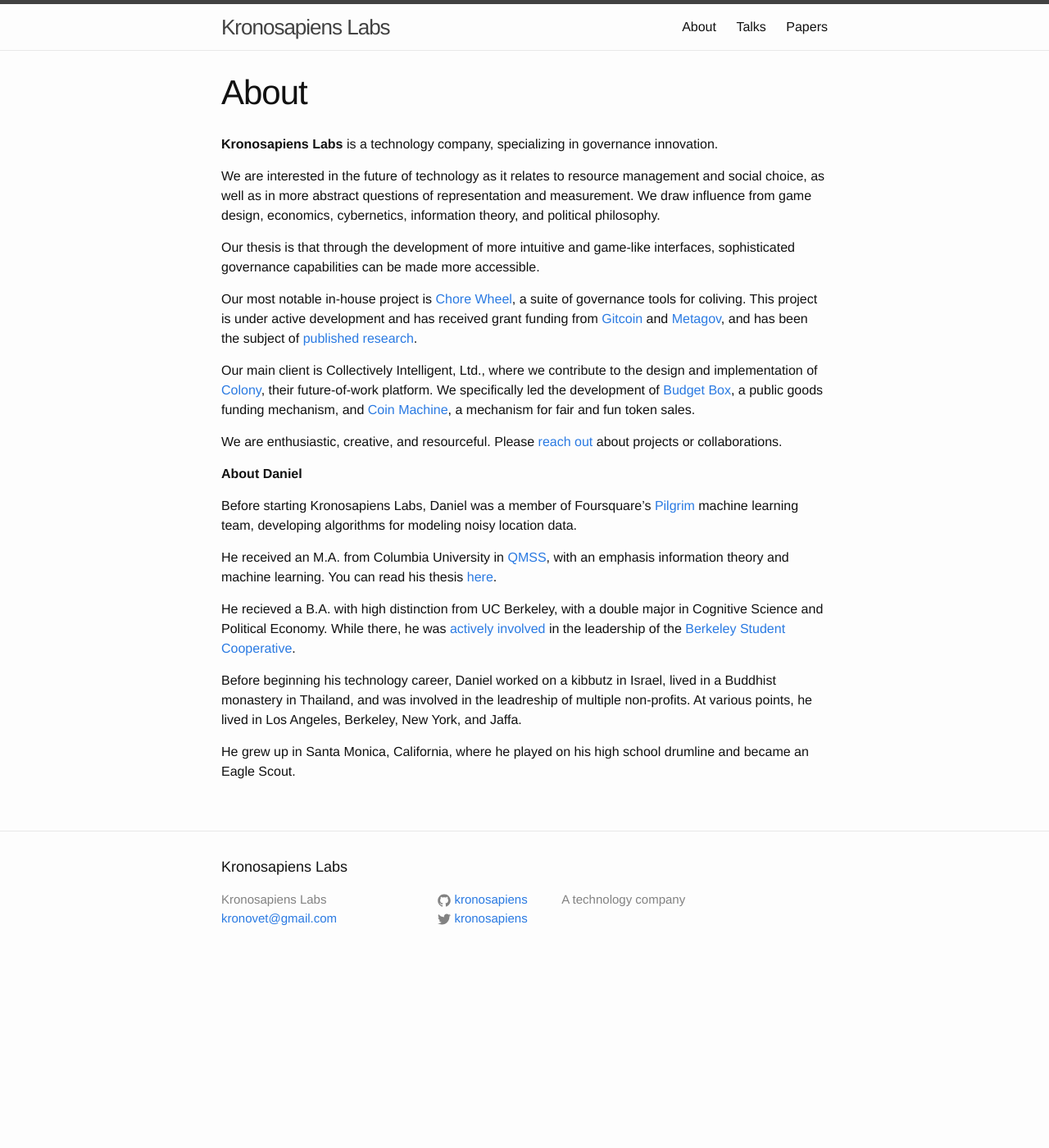
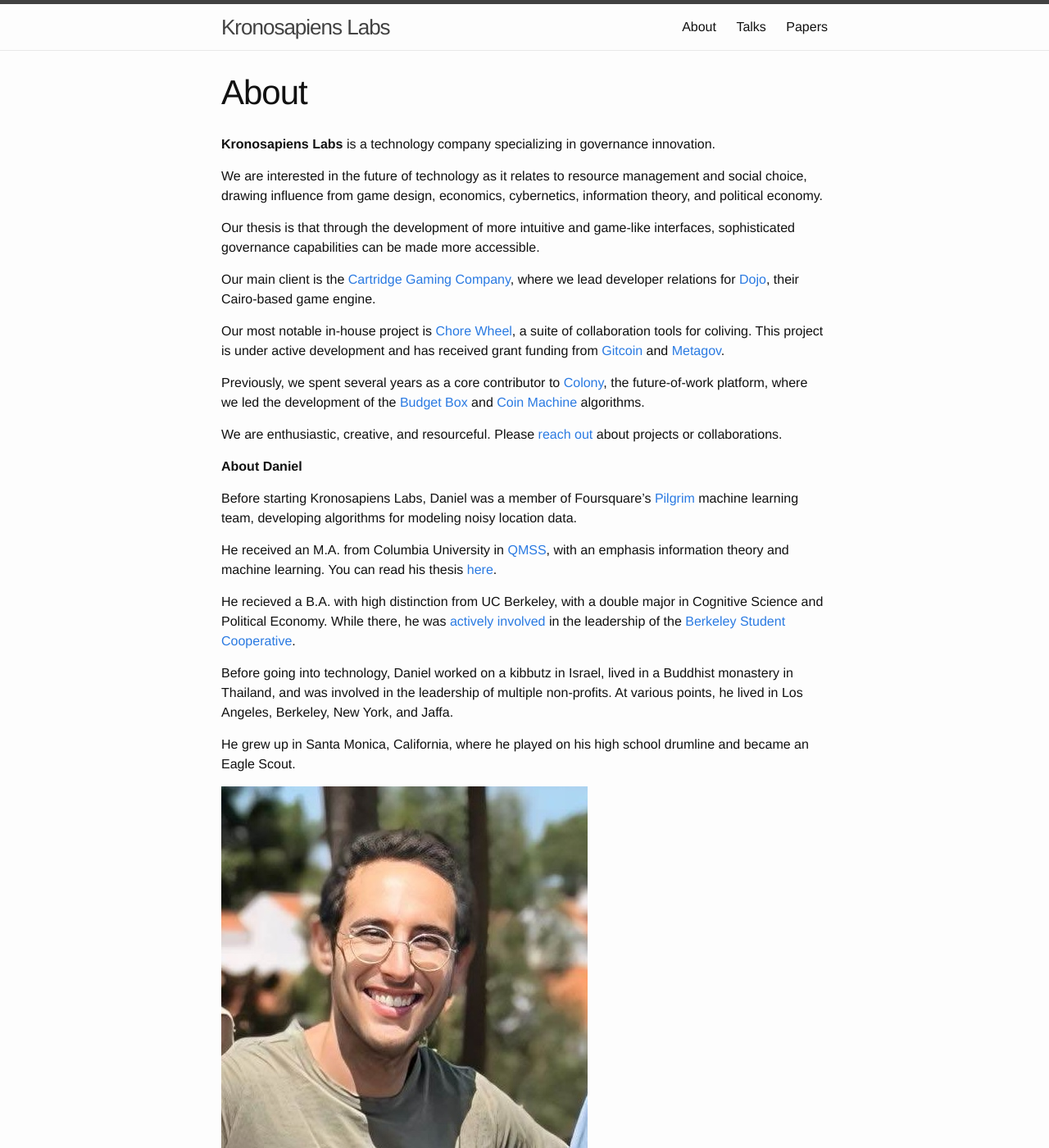
Before and after one commit to kronosapiens/kronosapiens.github.io, a Jekyll site: the page built from about.md, in a window 1280 px wide and 1400 px high. Shown: the whole window at 82% size. Built offline with Jekyll 4.4.1, drawn with Linux system fonts in a browser that asks for light colours.

Commit message:
Update about to include Cartridge

```diff
--- a/about.md
+++ b/about.md
@@ -4,15 +4,17 @@
 permalink: /about/
 ---
 
-**Kronosapiens Labs** is a technology company, specializing in governance innovation.
+**Kronosapiens Labs** is a technology company specializing in governance innovation.
 
-We are interested in the future of technology as it relates to resource management and social choice, as well as in more abstract questions of representation and measurement. We draw influence from game design, economics, cybernetics, information theory, and political philosophy.
+We are interested in the future of technology as it relates to resource management and social choice, drawing influence from game design, economics, cybernetics, information theory, and political economy.
 
 Our thesis is that through the development of more intuitive and game-like interfaces, sophisticated governance capabilities can be made more accessible.
 
-Our most notable in-house project is [Chore Wheel](https://zaratan.world/chorewheel), a suite of governance tools for coliving. This project is under active development and has received grant funding from [Gitcoin](https://www.gitcoin.co/) and [Metagov](https://metagov.org/), and has been the subject of [published research](https://ssrn.com/abstract=4856267).
+Our main client is the [Cartridge Gaming Company](https://cartridge.gg/), where we lead developer relations for [Dojo](https://dojoengine.org/), their Cairo-based game engine.
 
-Our main client is Collectively Intelligent, Ltd., where we contribute to the design and implementation of [Colony](https://colony.io/), their future-of-work platform. We specifically led the development of [Budget Box]({{site.baseurl}}/papers/budgetbox.pdf), a public goods funding mechanism, and [Coin Machine](https://blog.colony.io/introducing-coin-machine/), a mechanism for fair and fun token sales.
+Our most notable in-house project is [Chore Wheel](https://zaratan.world/chorewheel), a suite of collaboration tools for coliving. This project is under active development and has received grant funding from [Gitcoin](https://www.gitcoin.co/) and [Metagov](https://metagov.org/).
+
+Previously, we spent several years as a core contributor to [Colony](https://colony.io/), the future-of-work platform, where we led the development of the [Budget Box]({{site.baseurl}}/papers/budgetbox.pdf) and [Coin Machine](https://blog.colony.io/introducing-coin-machine/) algorithms.
 
 We are enthusiastic, creative, and resourceful. Please [reach out](mailto:kronovet@gmail.com) about projects or collaborations.
 
@@ -20,10 +22,12 @@
 
 Before starting Kronosapiens Labs, Daniel was a member of Foursquare's [Pilgrim](https://enterprise.foursquare.com/developers/pilgrim) machine learning team, developing algorithms for modeling noisy location data.
 
-He received an M.A. from Columbia University in [QMSS](http://www.qmss.columbia.edu/), with an emphasis information theory and machine learning. You can read his thesis [here](/thesis.pdf).
+He received an M.A. from Columbia University in [QMSS](http://www.qmss.columbia.edu/), with an emphasis information theory and machine learning. You can read his thesis [here](/papers/thesis.pdf).
 
 He recieved a B.A. with high distinction from UC Berkeley, with a double major in Cognitive Science and Political Economy. While there, he was [actively involved](https://youtu.be/--B0uBXskZ0) in the leadership of the [Berkeley Student Cooperative](https://www.bsc.coop/).
 
-Before beginning his technology career, Daniel worked on a kibbutz in Israel, lived in a Buddhist monastery in Thailand, and was involved in the leadreship of multiple non-profits. At various points, he lived in Los Angeles, Berkeley, New York, and Jaffa.
+Before going into technology, Daniel worked on a kibbutz in Israel, lived in a Buddhist monastery in Thailand, and was involved in the leadership of multiple non-profits. At various points, he lived in Los Angeles, Berkeley, New York, and Jaffa.
 
 He grew up in Santa Monica, California, where he played on his high school drumline and became an Eagle Scout.
+
+![Daniel Kronovet]({{site.baseurl}}/public/daniel.jpg)
```
Also changed, not shown: _posts/2017-02-06-thesis.md (+1 -1 lines), papers/index.md (+0 -2 lines), talks/index.md (+0 -2 lines), public/daniel.jpg (added), 1 other file.
